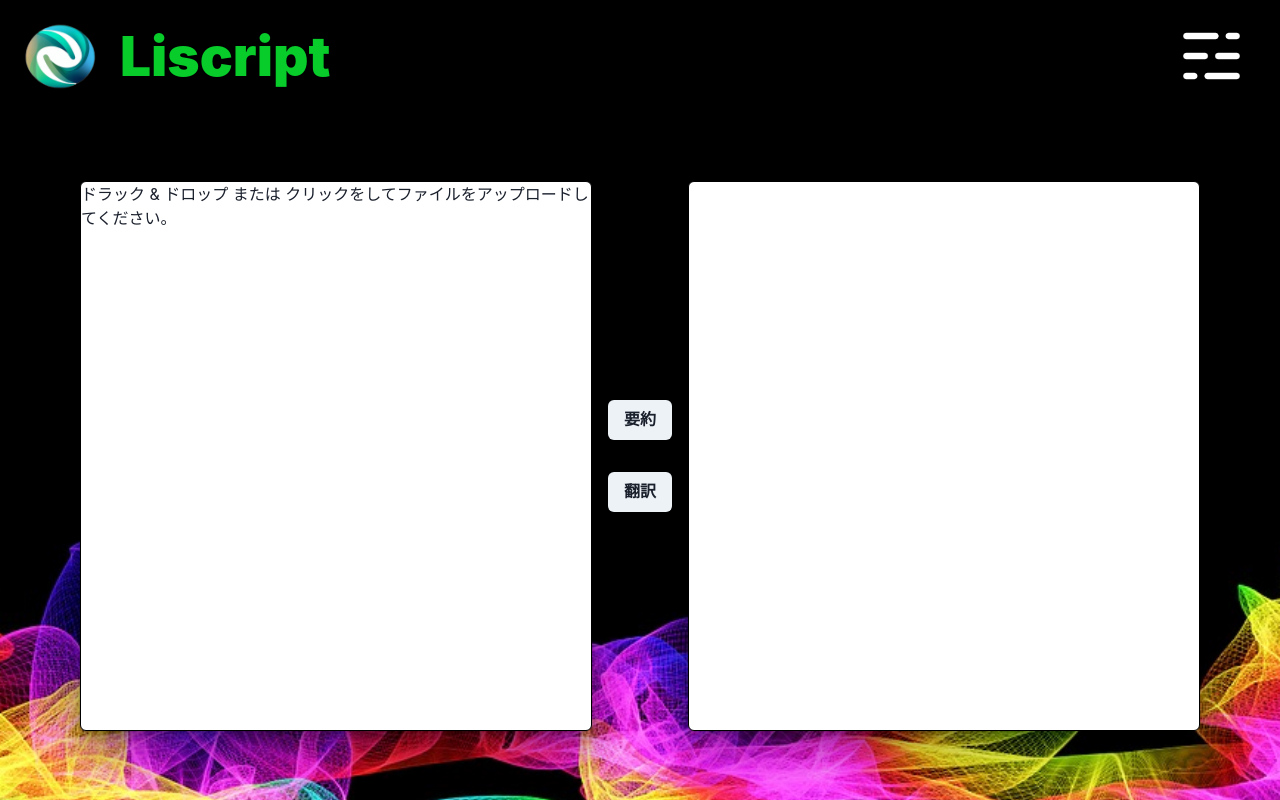
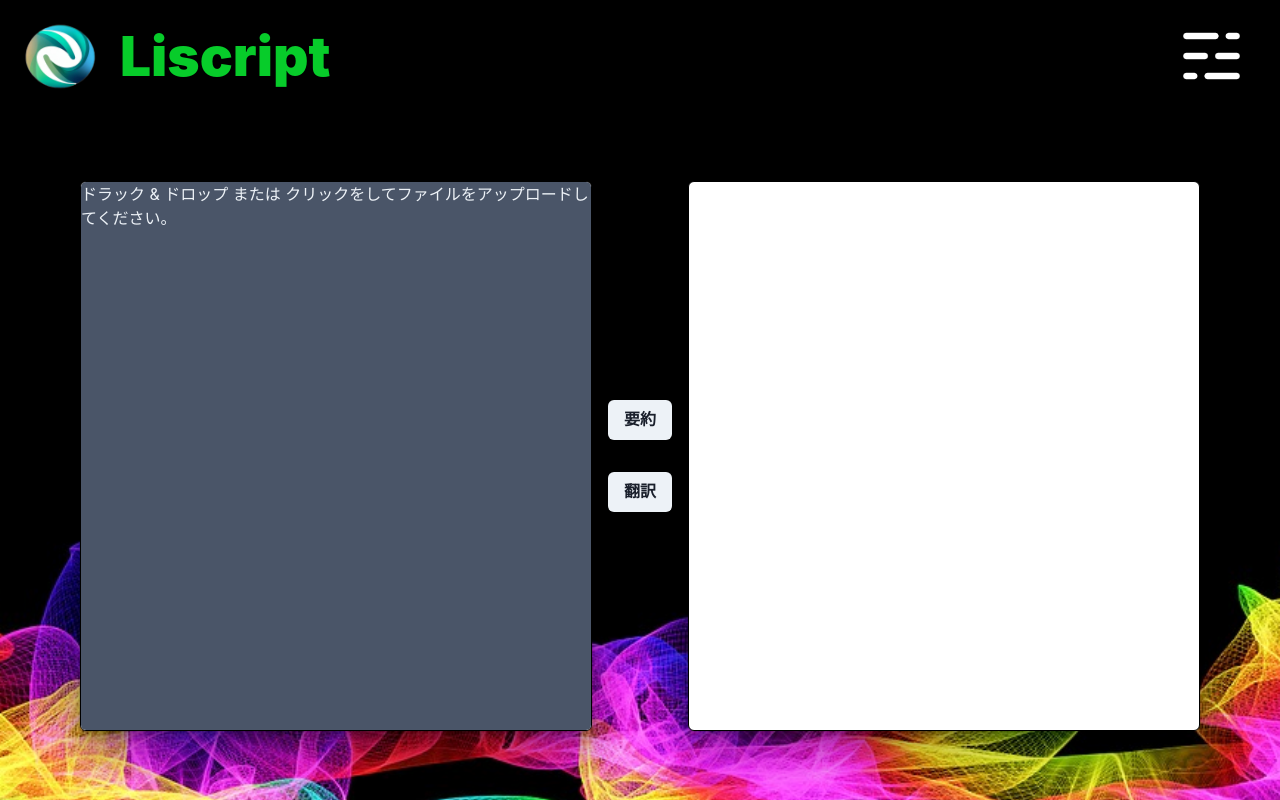
Before and after one commit to geekcamp2023-vol5-team32/app, a Next.js app in the folder frontend/: page /liscript/ in a window 1280 px wide. Built offline with nearby package versions, Linux system fonts and the light colour scheme.

Commit message:
file pickerの色を修正

```diff
--- a/frontend/src/components/file-picker.tsx
+++ b/frontend/src/components/file-picker.tsx
@@ -1,6 +1,7 @@
 import { useCallback } from "react"
 import { DropEvent, FileRejection, useDropzone } from "react-dropzone"
 import { useSetFile } from "@/store"
+import { Box } from "@chakra-ui/react"
 
 export type FilePickerProps = Omit<React.HTMLAttributes<HTMLDivElement>, "children"> & {
 
@@ -21,13 +22,20 @@ export const FilePicker = (props: FilePickerProps) => {
   const { getRootProps, getInputProps, isDragActive } = useDropzone({ onDrop })
 
   return (
-    <div {...props} {...getRootProps()}>
+    <Box
+      {...props}
+      {...getRootProps()}
+      bgColor="gray.600"
+      textColor="gray.100"
+      width="full"
+      height="full"
+      >
       <input {...getInputProps()} />
       {
         isDragActive ?
           <p>ファイルをドロップしてください。</p> :
           <p>ドラック & ドロップ または クリックをしてファイルをアップロードしてください。</p>
       }
-    </div>
+    </Box>
   )
 }
```
